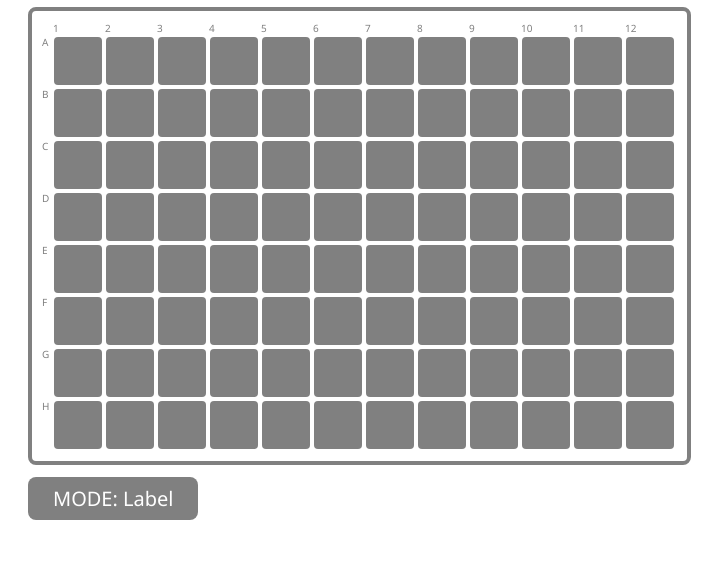
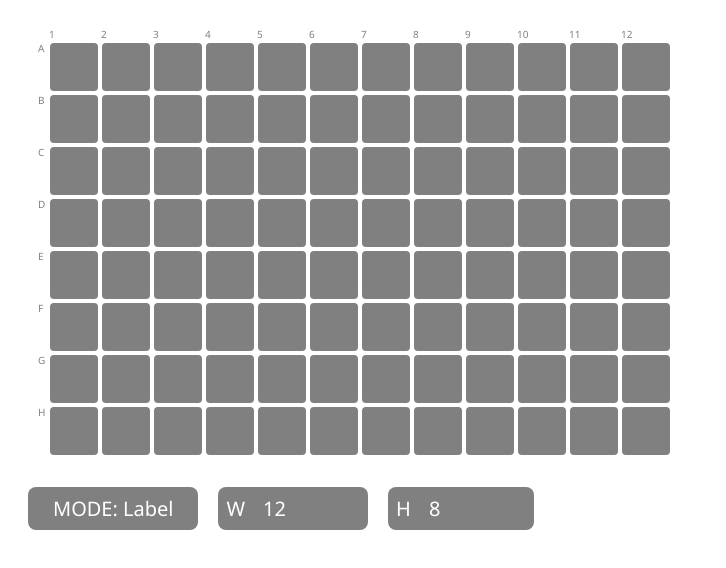
Before and after one commit to Lcjacobpd/pcr-tracker, a plain HTML site: page index.html in a window 1280 px wide. Shown: the part 64-632 px from the top of the page, without its empty margins (0-726 px from the left). Drawn offline with Linux system fonts and the light colour scheme.

Commit message:
Adjustable size
Added support for PCR trays of different sizes.

```diff
--- a/index.html
+++ b/index.html
@@ -1,5 +1,9 @@
 <!DOCTYPE html>
 <html>
+    <header>
+        <meta content="text/html;charset=utf-8" http-equiv="Content-Type">
+        <meta content="utf-8" http-equiv="encoding">
+    </header>
     <style>
         p {
             font-family: 'Segoe UI', Tahoma, Geneva, Verdana, sans-serif;
@@ -16,9 +20,37 @@
             font-weight: 400;
             padding: 8px 25px;
             border-radius: 8px;
-            margin: 20px;
+            margin-left: 20px;
             background-color: gray;
             color: white;
+        }
+
+        input {
+            font-family: 'Segoe UI', Tahoma, Geneva, Verdana, sans-serif;
+            font-size: 20px;
+            font-weight: 400;
+            color: white;
+
+            padding: 8px 25px;
+            border-radius: 8px;
+            border: 0;
+            margin-left: 20px;
+            background-color: gray;
+            width: 80px;
+        }
+
+        span {
+            font-family: 'Segoe UI', Tahoma, Geneva, Verdana, sans-serif;
+            font-size: 20px;
+            font-weight: 400;
+            background-color: gray;
+            color: white;
+
+            display: inline;
+            position: relative;
+            margin: 0 -35px 0 20px;
+            border-radius: 8px;
+            padding: 8px;
         }
 
         column {
@@ -26,10 +58,6 @@
             flex-direction: column;
 
             margin: 20px;
-            margin-top: 10px;
-            border-radius: 8px;
-            border: gray 4px solid;
-            width: 635px;
             padding: 10px;
         }
 
@@ -50,6 +78,7 @@
             font-weight: 1000;
             text-align: center;
             color: white;
+            line-height: 48px;
         }
 
         notch {
@@ -66,22 +95,34 @@
             PCR-Tracker
         </p>
         <column id="table-space"></column>
+
+        <div style="display: flex; flex-direction: row; ">
             <a id="switch" onclick="toggle()">MODE: Label</a>
+
+            <span>W</span>
+            <input id="width" type="number" value="12" onchange="update()"/>
+            <span>H</span>
+            <input id="height" type="number" value="8" onchange="update()"/>
+        </div>
     </body>
 
     <script>
         // Globals
-        var blue = "rgb(0, 101, 255)";
+        var blue   = "rgb(0, 101, 255)";
         var orange = "rgb(255, 154, 0)";
-        var MODE = 'Label';
+        var MODE   = 'Label';
+        var height = 8;
+        var width  = 12;
 
         // Setup initial table
         grid = document.getElementById("table-space");
+        createTable();
 
+        function createTable() {
             // Horizontal axis notches
             var header = document.createElement("row");
             header.style = "margin-left: 11px;";
-        for (let j = 0; j < 12; j++) {
+            for (let j = 0; j < width; j++) {
                 let notch = document.createElement("notch");
                 notch.textContent = j+1;
                 notch.style = "padding-right: 42px;"
@@ -89,7 +130,7 @@
             }
             grid.appendChild(header);
 
-        for (let i = 0; i < 8; i++) {
+            for (let i = 0; i < height; i++) {
                 let row = document.createElement("row");
 
                 // Vertical axis notches
@@ -97,7 +138,7 @@
                 notch.textContent = String.fromCharCode(i+65);
                 row.appendChild(notch)
 
-            for (let j = 0; j < 12; j++) {
+                for (let j = 0; j < width; j++) {
                     let cell = document.createElement("dot");
 
                     // Onclick functionality by MODE
@@ -140,7 +181,13 @@
                 }
                 grid.appendChild(row)
             }
+        }
 
+        function removeTable() {
+            table = document.getElementById("table-space");
+            while (table.firstChild)
+                table.removeChild(table.firstChild);
+        }
 
         function toggle() {
             var button = document.getElementById("switch");
@@ -156,6 +203,14 @@
             // Update switch text
             button.textContent = "MODE: " + MODE;
         }
+
+        function update() {
+            width = document.getElementById("width").value;
+            height = document.getElementById("height").value;
+
+            removeTable();
+            createTable();
+        }
     </script>
 
 </html>
```
Lines whose indentation alone changed are shown as unchanged.
